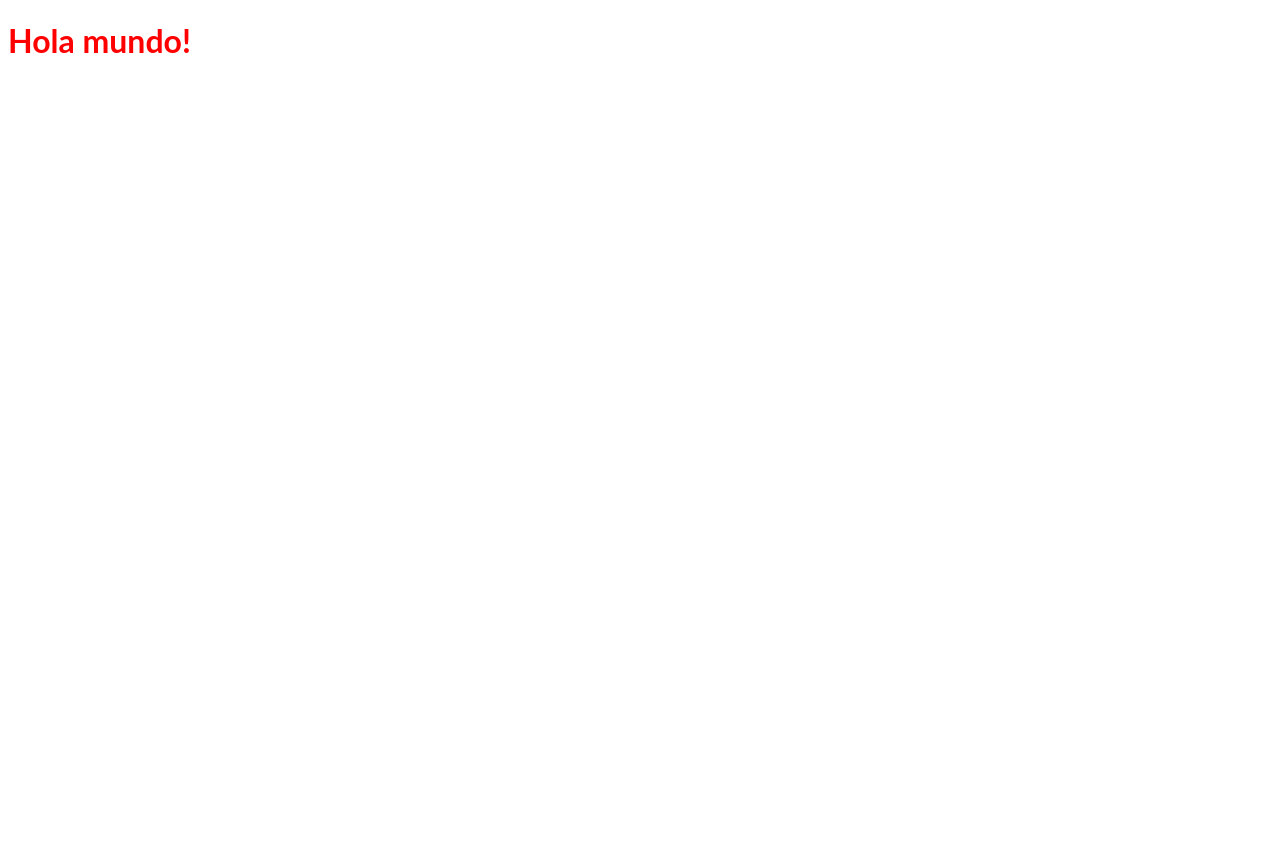
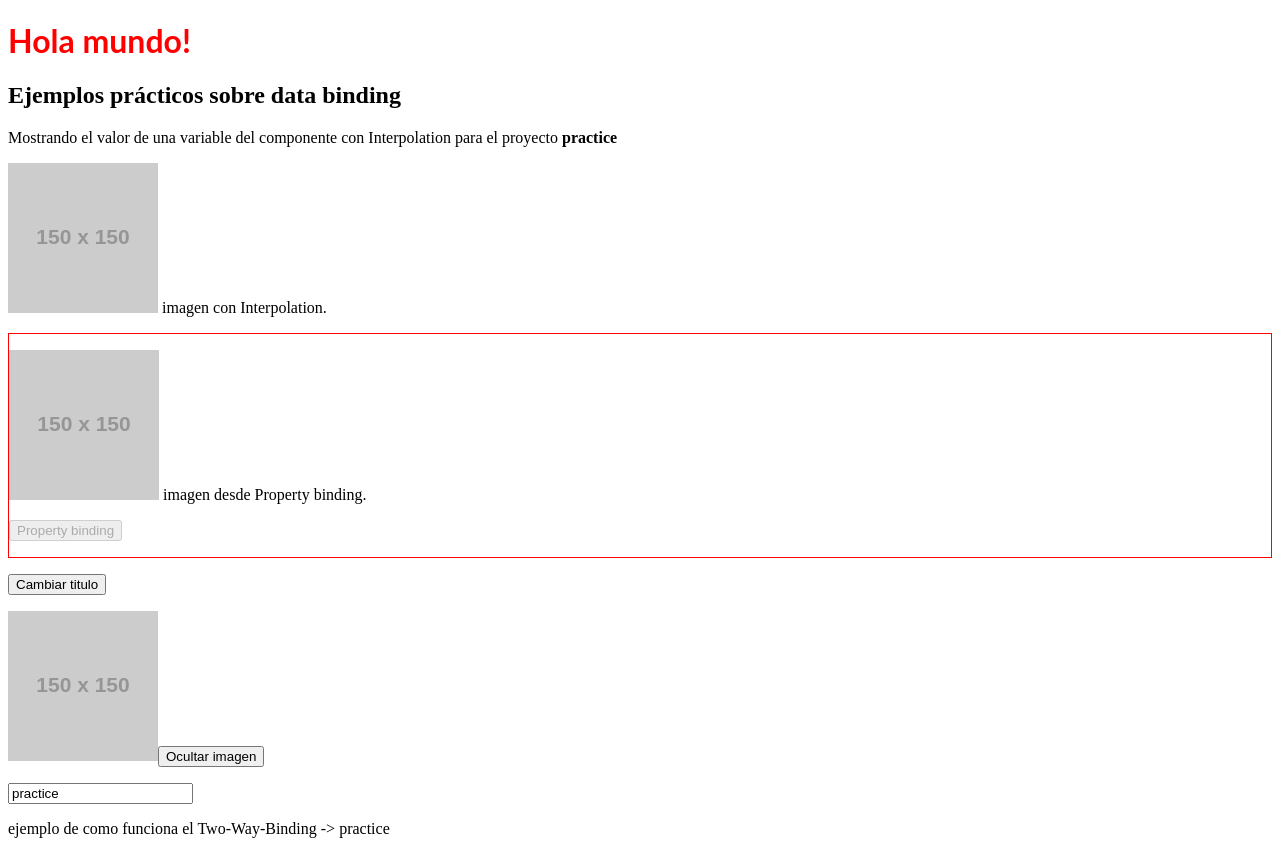
Before and after one commit to raymondjhohan/nh-angular10-everis, an Angular app: page / in a window 1280 px wide. Before the commit the page ends 800 px from the top, so only its background shows below. Built offline with nearby package versions, Linux system fonts and the light colour scheme.

Commit message:
feat: Practical examples of data binding
closed #2

```diff
--- a/src/app/app.component.html
+++ b/src/app/app.component.html
@@ -1,3 +1,45 @@
 <router-outlet></router-outlet>
 
 <app-hello></app-hello>
+
+<h2>Ejemplos prácticos sobre data binding</h2>
+
+<div id="practiceInterpolation">
+  <p class="row-{{ 1 + 1 }}">
+  {{ 'Mostrando el valor de una variable del componente con Interpolation' }} para el proyecto <b>{{ title }}</b>
+  </p>
+
+  <p>
+    <img src="{{ imageUrl }}"> imagen con Interpolation.
+  </p>
+</div>
+
+<div id="practicePropertyBinding" [class]="classes">
+  <p>
+    <img [src]="imageUrl"> imagen desde Property binding.
+  </p>
+  <p>
+    <button [disabled]="isUnchanged"> Property binding </button>
+  </p>
+</div>
+
+
+<div id="practiceEventBinding">
+  <p>
+    <button (click)="changeTitle()">Cambiar titulo</button>
+  </p>
+
+  <p>
+    <img [src]="imageUrl" [style.display]="displayNone">
+    <button (click)="hideImage()">{{ buttonTitle }}</button>
+  </p>
+</div>
+
+<div id="practiceTwoWayBinding">
+  <p>
+    <input type="text" [(ngModel)]="title">
+  </p>
+  <p>
+    ejemplo de como funciona el Two-Way-Binding -> {{ title }}
+  </p>
+</div>
--- a/src/app/app.component.scss
+++ b/src/app/app.component.scss
@@ -0,0 +1,3 @@
+.aClassDemo {
+  border: 1px solid red;
+}
--- a/src/app/app.component.ts
+++ b/src/app/app.component.ts
@@ -1,4 +1,4 @@
-import { Component } from '@angular/core';
+import { Component, ComponentFactoryResolver } from '@angular/core';
 
 @Component({
   selector: 'app-root',
@@ -7,4 +7,24 @@ import { Component } from '@angular/core';
 })
 export class AppComponent {
   title = 'practice';
+  imageUrl = 'https://via.placeholder.com/150';
+  isUnchanged = true;
+  classes = 'aClassDemo';
+  buttonTitle = 'Ocultar imagen';
+  displayNone: string;
+
+  changeTitle(): void {
+    console.log(`Evento click parta cambiar titulo`);
+    this.title = 'nuevo titulo';
+  }
+
+  hideImage(): void {
+    if (this.displayNone) {
+      this.displayNone = '';
+      this.buttonTitle = 'Ocultar Imagen';
+    }else {
+      this.displayNone = 'none';
+      this.buttonTitle = 'Mostrar Imagen';
+    }
+  }
 }
--- a/src/app/app.module.ts
+++ b/src/app/app.module.ts
@@ -1,5 +1,6 @@
 import { BrowserModule } from '@angular/platform-browser';
 import { NgModule } from '@angular/core';
+import { FormsModule } from '@angular/forms';
 
 import { AppRoutingModule } from './app-routing.module';
 import { AppComponent } from './app.component';
@@ -12,7 +13,8 @@ import { HelloComponent } from './hello.component';
   ],
   imports: [
     BrowserModule,
-    AppRoutingModule
+    AppRoutingModule,
+    FormsModule,
   ],
   providers: [],
   bootstrap: [AppComponent]
```
